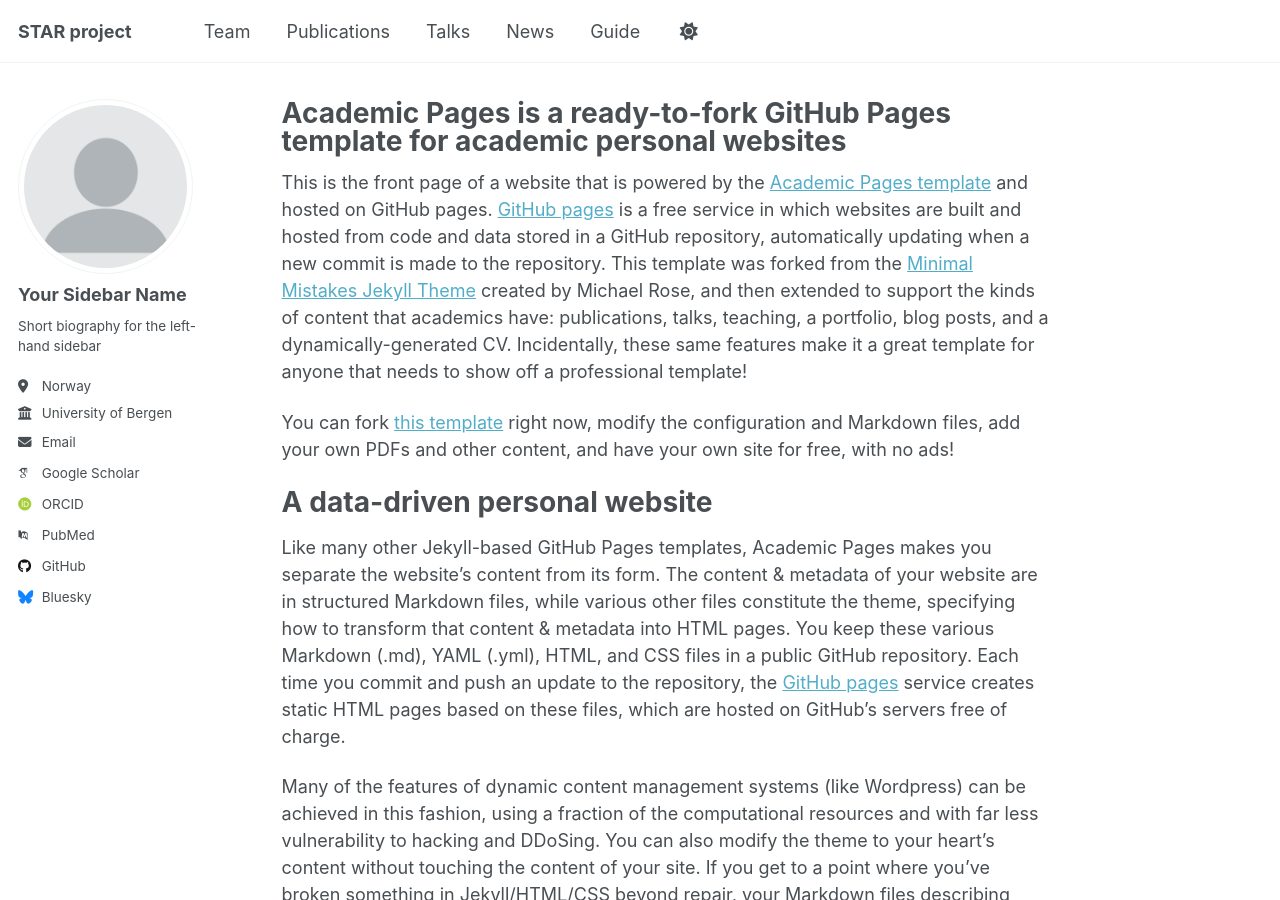
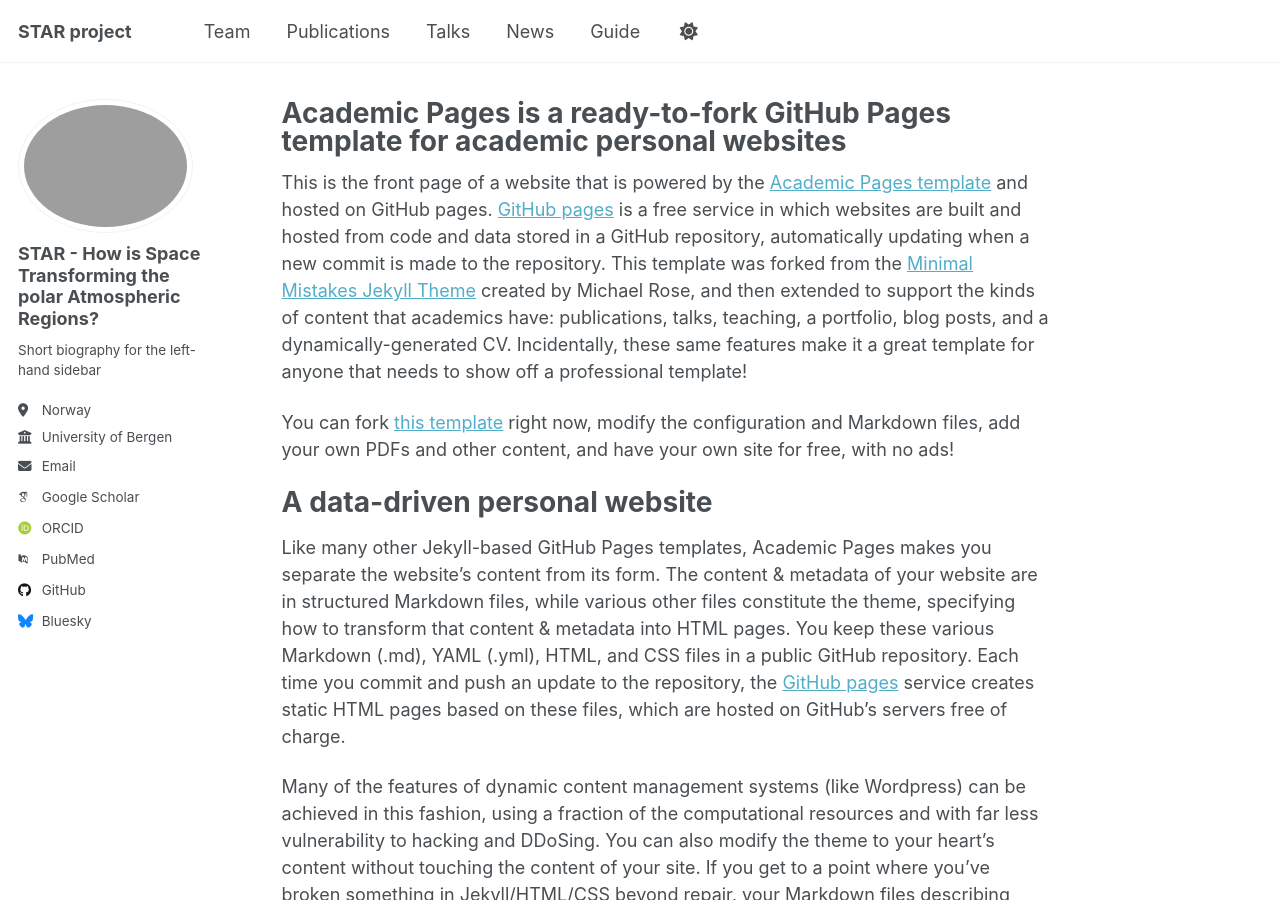
Before and after one commit to Margot-D/STAR, a Jekyll site: the page built from _pages/about.md, in a window 1280 px wide and 900 px high. Built offline with Jekyll 4.4.1, drawn with Linux system fonts in a browser that asks for light colours; some web fonts are replaced; a script that is not in the unit is left out.

Commit message:
Update _config.yml

```diff
--- a/_config.yml
+++ b/_config.yml
@@ -22,8 +22,8 @@ repository               : "academicpages/academicpages.github.io"
 #               Additional customization can be done by editing /_includes/author-profile.html
 author:
   # Biographic information
-  avatar           : "profile.png"
-  name             : "Your Sidebar Name"
+  avatar           : "logo.png"
+  name             : "STAR - How is Space Transforming the polar Atmospheric Regions?"
   pronouns         : # example: "she/her"
   bio              : "Short biography for the left-hand sidebar"
   location         : "Norway"
```
